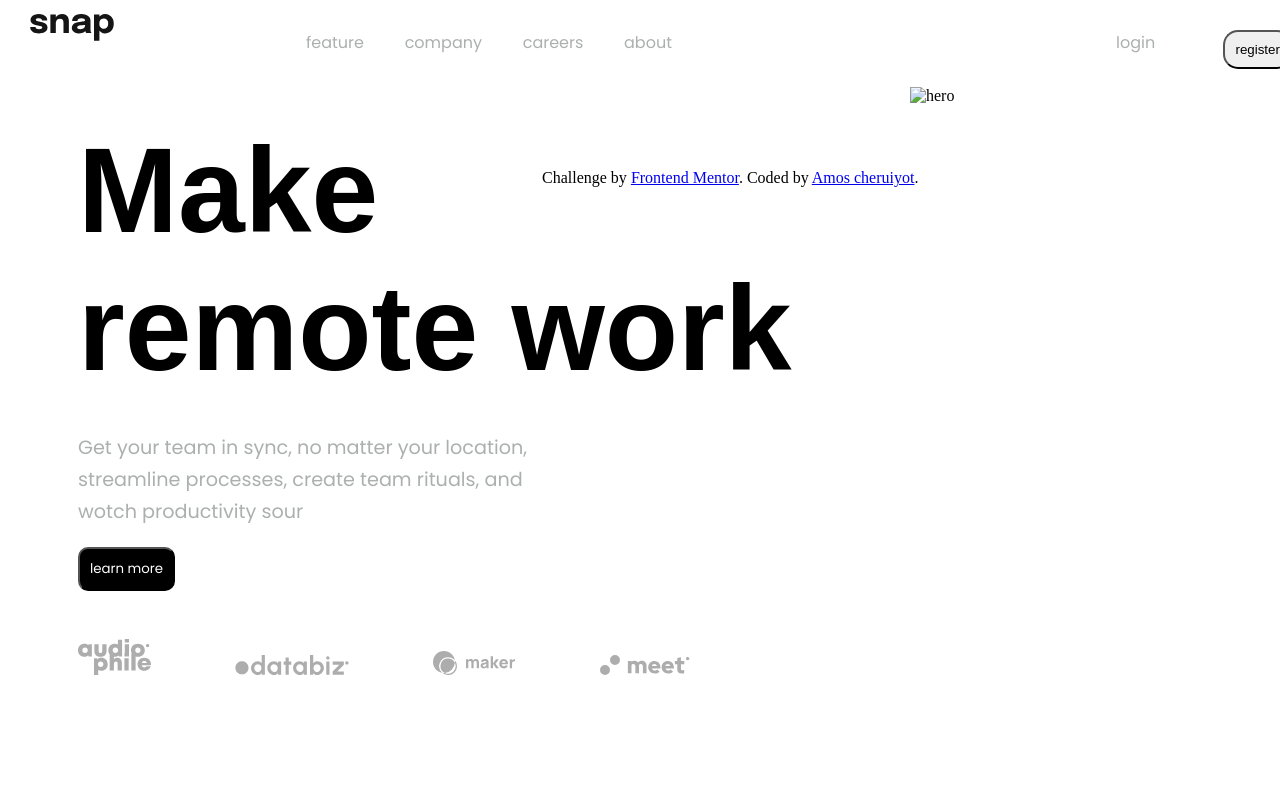
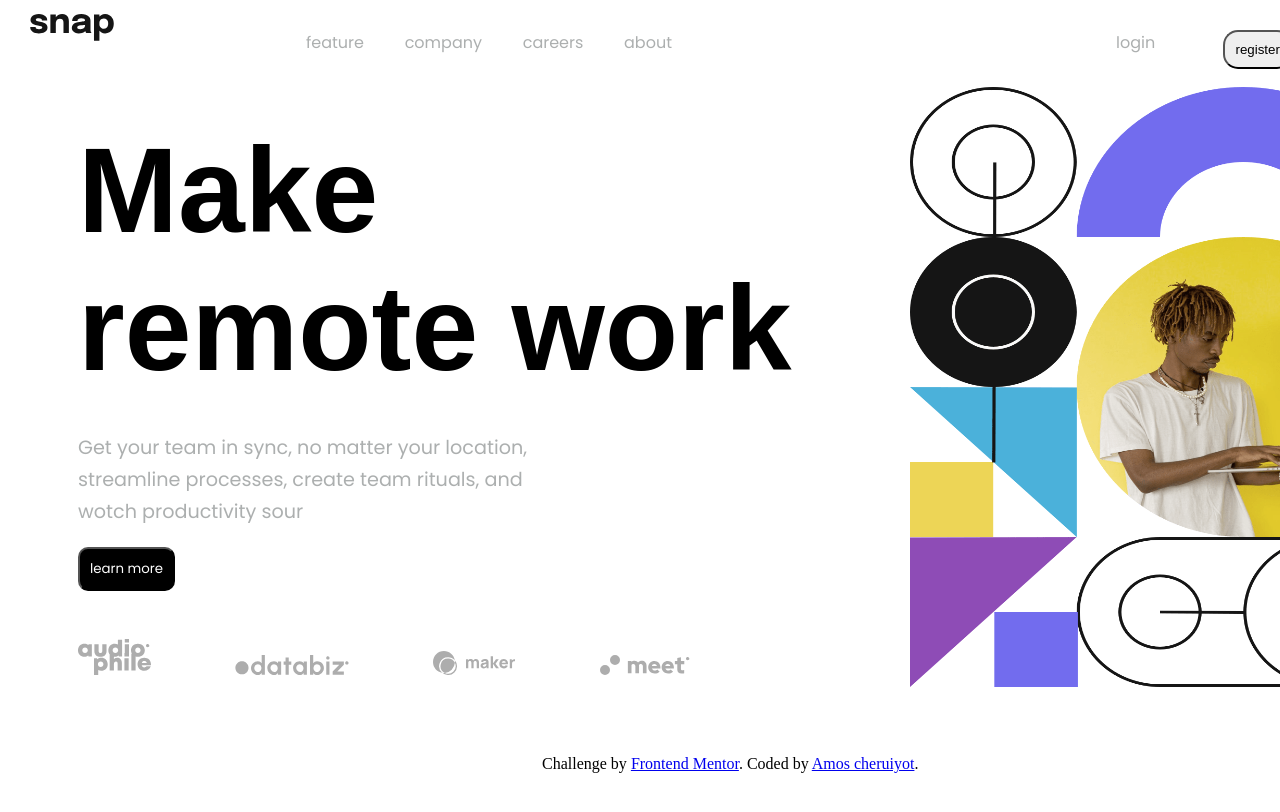
Before and after one commit to AmosCheruiyot01/fontmentor_assignment, a plain HTML site: page index.html in a window 1280 px wide. Shown: the top 812 px of the page. Drawn offline with Linux system fonts and the light colour scheme; the site is published under a folder, as on GitHub Pages, so addresses that start at the root find nothing.

Commit message:
Update index.html

```diff
--- a/index.html
+++ b/index.html
@@ -64,7 +64,7 @@
 
     </div>
     <div class="desktop">
-      <img src="/image-hero-desktop.png" alt="hero" width="500" height="600">
+      <img src="./image-hero-desktop.png" alt="hero" width="500" height="600">
 
     </div>
 
```
